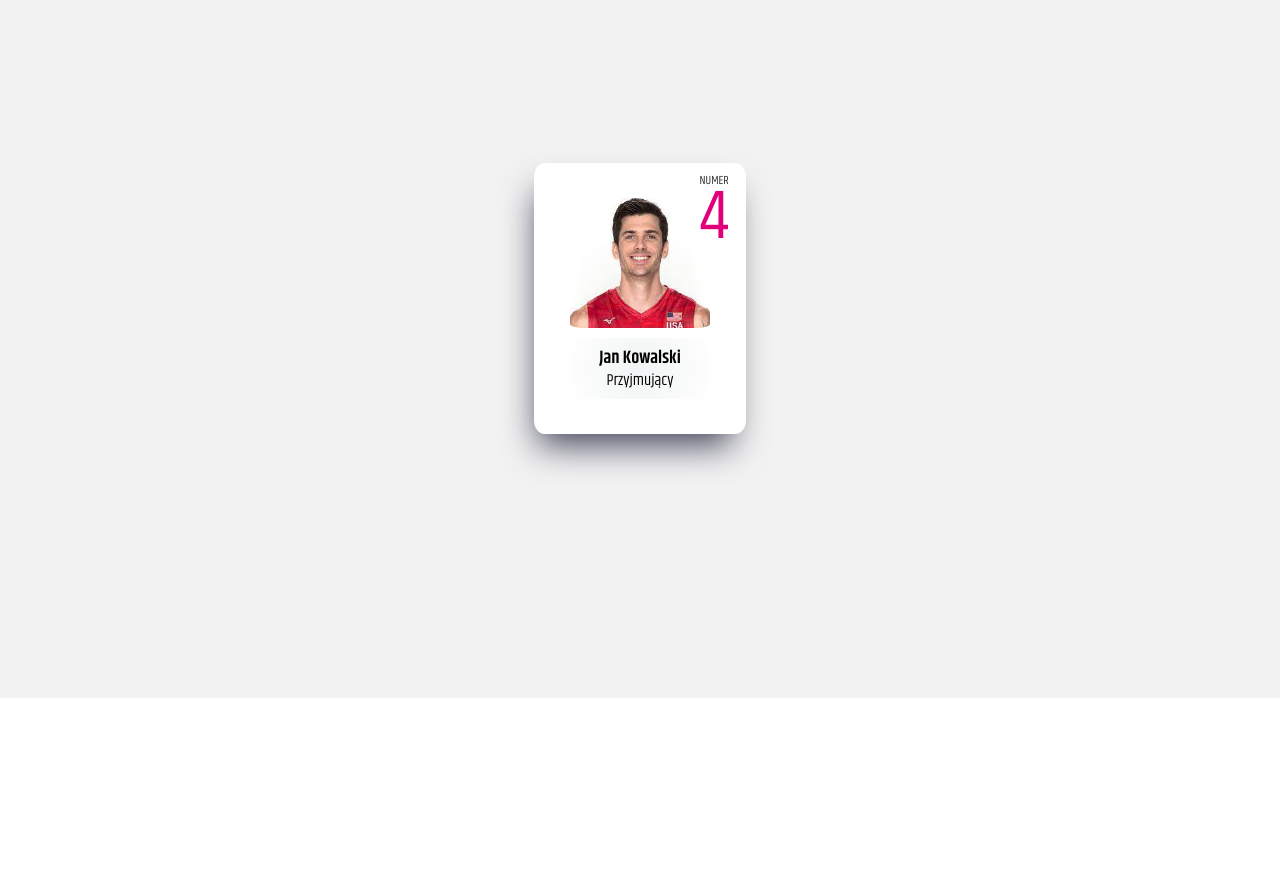
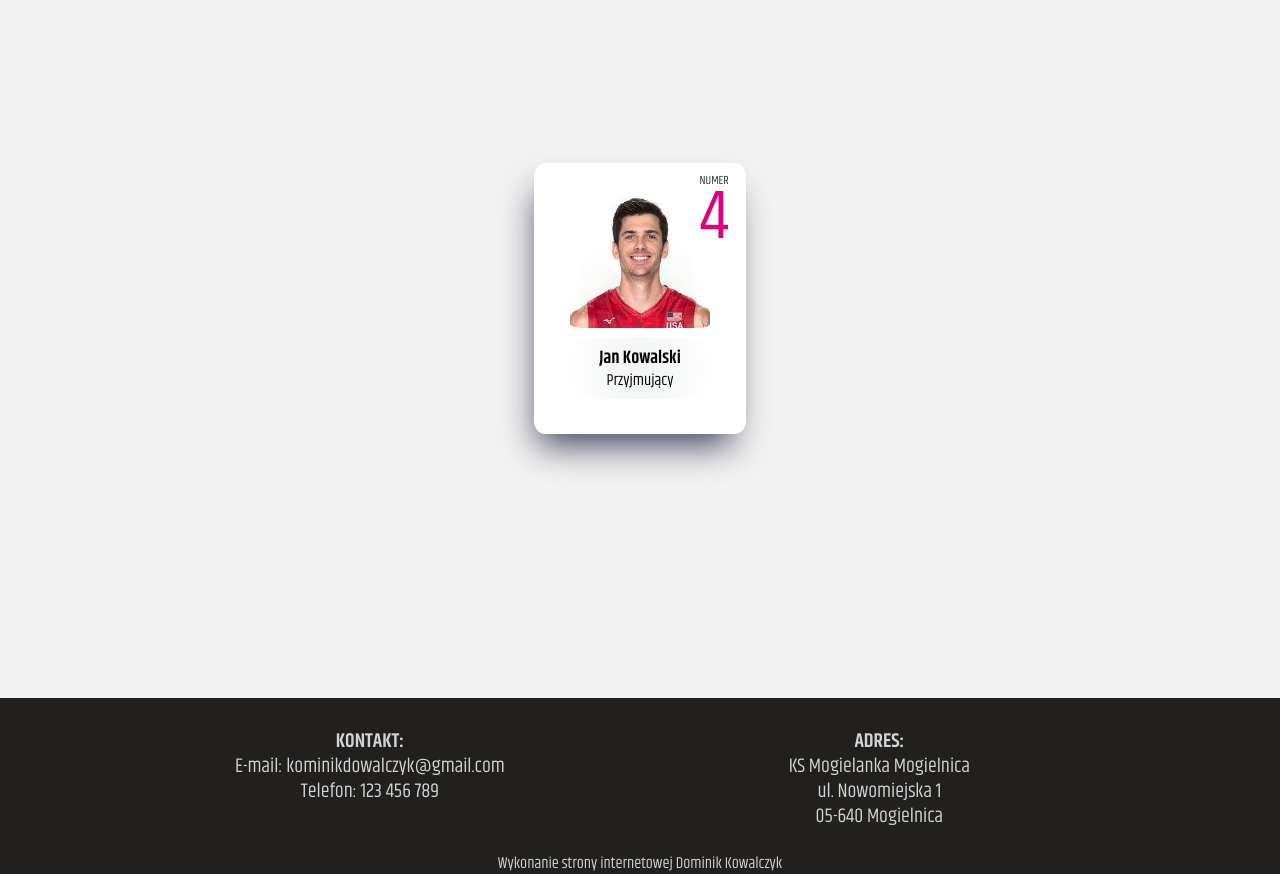
Before and after one commit to dominikKowalczyk17/mogielanka, a website built with webpack: page src/template.html in a window 1280 px wide. Shown: the part 102-978 px from the top of the page. Before the commit the page ends 800 px from the top, so only its background shows below. Built offline with nearby package versions, Linux system fonts and the light colour scheme; a web font is replaced by a local one.

Commit message:
-add footer -add footer styles -add footer colors

```diff
--- /dev/null
+++ b/src/styles/components/footer.scss
@@ -0,0 +1,42 @@
+.footer {
+  background-color: #21201e;
+
+  &__container {
+    color: lightgray;
+    position: relative;
+    text-align: left;
+    position: relative;
+    width: 80%;
+    max-width: 1080px;
+    margin: auto;
+  }
+
+  &__widgets {
+    padding: 3% 0 0;
+    display: flex;
+  }
+
+  &__widget {
+    margin-right: 2.5%;
+    margin-bottom: 2.5%;
+    width: 47.25%;
+  }
+  &__text {
+    text-align: center;
+    font-size: 20px;
+    line-height: 25px;
+    color: lightgray;
+  }
+  &__bottom {
+    text-align: center;
+    font-size: 16px;
+  }
+
+  &__info {
+    color: lightgray;
+    a {
+      text-decoration: none;
+      color: lightgray;
+    }
+  }
+}
--- a/src/styles/components/index.scss
+++ b/src/styles/components/index.scss
@@ -1,3 +1,4 @@
 @import "./main.scss";
 @import "./navbar.scss";
 @import "./header.scss";
+@import "./footer.scss";
--- a/src/template.html
+++ b/src/template.html
@@ -51,7 +51,46 @@
         </div>
     </section>
     <footer>
-
+        <div class="footer">
+            <div class="footer__container">
+                <div class="footer__widgets">
+                    <div class="footer__widget">
+                        <div class="footer__text">
+                            <p>
+                                <strong>KONTAKT:</strong>
+                                <br>
+                                E-mail: kominikdowalczyk@gmail.com
+                                <br>
+                                Telefon: 123 456 789
+                            </p>
+                        </div>
+                    </div>
+                    <div class="footer__widget">
+                        <div class="footer__text">
+                            <p>
+                                <strong>ADRES:</strong>
+                                <br>
+                                KS Mogielanka Mogielnica
+                                <br>
+                                ul. Nowomiejska 1
+                                <br>
+                                05-640 Mogielnica
+                            </p>
+                        </div>
+                    </div>
+                </div>
+            </div>
+            <div class="footer__bottom">
+                <div class="footer__info">
+                    <p>
+                        <span>
+                            Wykonanie strony internetowej
+                            <a href="">Dominik Kowalczyk</a>
+                        </span>
+                    </p>
+                </div>
+            </div>
+        </div>
     </footer>
 </body>
 
```
